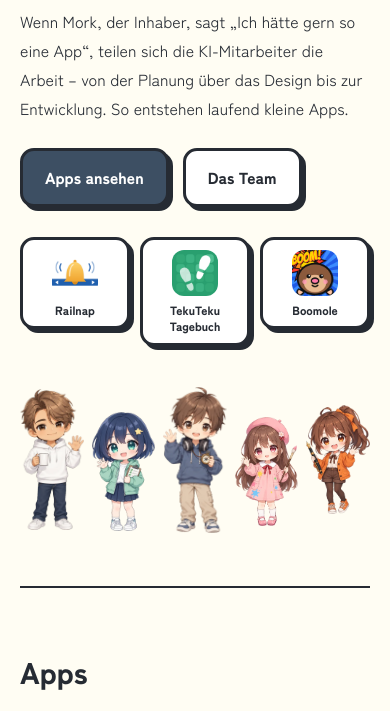
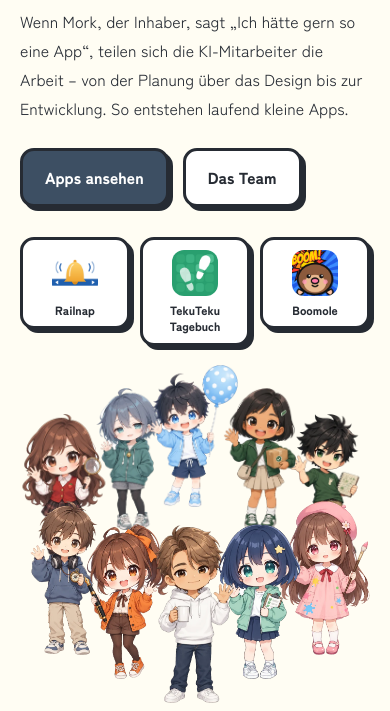
Before and after one commit to moanoco-mork/mork-studio, a plain HTML site: page de/index.html in a window 390 px wide. Shown: the part 380-1091 px from the top of the page. Drawn offline with Linux system fonts and the light colour scheme; a web font is replaced by a local one.

Commit message:
トップのスタッフの絵をモリオの決定版の並びに（Figma 103:2・108:2・2段の集合写真・まん中にモルク）
各言語のトップも同じ。

Co-Authored-By: Claude Opus 5.5 <noreply@anthropic.com>
Claude-Session: https://claude.ai/code/session_01WoLvv3NPmbHqZGSrNw6YRV

```diff
--- a/de/index.html
+++ b/de/index.html
@@ -17,16 +17,16 @@ header.top{display:flex;justify-content:space-between;align-items:center;padding
 .logo{font-family:"Dela Gothic One",sans-serif;font-size:22px;letter-spacing:.04em;color:var(--logo);text-decoration:none}
 header nav a{color:var(--ink);text-decoration:none;font-weight:700;margin-left:22px}
 /* ヒーロー（案A の見た目） */
-.hero{display:grid;grid-template-columns:1.15fr .85fr;gap:40px;align-items:center;padding:56px 0 48px}
+.hero{display:grid;grid-template-columns:minmax(0,525px) 1fr;gap:13px;align-items:center;padding:56px 0 48px}
 .big{font-family:"Dela Gothic One",sans-serif;font-weight:400;font-size:96px;line-height:1;letter-spacing:.04em;color:var(--logo);margin:0}
 .hero .sub{font-weight:900;font-size:28px;line-height:1.45;margin:22px 0 10px}
 .hero .body{font-size:17px;max-width:32em;margin:0 0 26px}
 .btns{display:flex;gap:14px;flex-wrap:wrap}
 .btn{display:inline-block;font-weight:900;text-decoration:none;border:3px solid var(--ink);border-radius:14px;padding:12px 22px;box-shadow:4px 4px 0 var(--ink);color:var(--ink);background:var(--card)}
 .btn.primary{background:var(--logo);color:#fff}
-.crowd{display:grid;grid-template-columns:repeat(3,1fr);gap:8px;justify-items:center;align-items:center;max-width:420px;margin-left:auto}
-.crowd svg{width:100%;max-width:120px;height:auto}
-.crowd > :nth-child(3n+2){transform:translateY(22px)}
+/* 11/28 モリオの決定版（Figma 103:2・108:2）：2段の集合写真。後ろは山の形（まん中ヒビノ）、前は谷の形（まん中モルク） */
+.crowd{position:relative;aspect-ratio:350/338;width:100%;max-width:542px;justify-self:end}
+.crowd img{position:absolute;transform:translateX(-50%);width:auto;display:block}
 /* 数字とスタッフへの入口 */
 .team-sec{border-top:2px solid var(--ink);padding:56px 0 0}
 .apps-count{margin:-8px 0 28px}
@@ -82,7 +82,7 @@ footer{border-top:2px solid var(--ink);padding:28px 0 44px;font-size:14px;color:
 footer ul{list-style:none;margin:0 0 8px;padding:0;display:flex;flex-wrap:wrap;gap:6px 18px}
 @media (max-width:980px){
   .hero{grid-template-columns:1fr}
-  .crowd{margin:0;max-width:360px}
+  .crowd{margin:0 auto;max-width:420px;justify-self:center}
   .staff{grid-template-columns:1fr}
 }
 @media (max-width:720px){
@@ -91,10 +91,7 @@ footer ul{list-style:none;margin:0 0 8px;padding:0;display:flex;flex-wrap:wrap;g
   .big{font-size:58px}
   .hero .sub{font-size:21px}
   .hero .body{font-size:16px}
-  .crowd{grid-template-columns:repeat(5,1fr);max-width:none}
-  .crowd > :nth-child(n+6){display:none}
-  .crowd > :nth-child(3n+2){transform:none}
-  .crowd > :nth-child(2n){transform:translateY(12px)}
+  .crowd{max-width:350px;margin-top:-5px}
   .count{gap:10px}
   .count div{min-width:0;flex:1;padding:10px 6px}
   .count b{font-size:30px}
@@ -238,7 +235,15 @@ footer ul{list-style:none;margin:0 0 8px;padding:0;display:flex;flex-wrap:wrap;g
   });
   var staff = window.MORK_STAFF || [];
   document.getElementById("n-staff").textContent = staff.length;
-  document.getElementById("crowd").innerHTML = staff.slice(0, 9).map(function (p) { return window.morkAvatar(p.avatar, 120); }).join("");
+  (function () { /* 11/28 モリオの決定版の並び（Figma 103:2）。left＝その子のまん中、bottom＝足もと、height＝箱の高さに対する割合 */
+    var P = { berry:[12.5,43.5,42,1], tsugiha:[31,51,42,2], hibino:[49.7,58,42,3], mani:[68.5,51,42,2], ashiato:[87.1,43.5,42,1],
+              meguru:[12.5,14,45.8,4], tsuzuri:[31,7,45.8,5], mork:[49.7,0,52.6,6], yui:[68.5,7,45.8,5], iroha:[87.1,14,45.8,4] };
+    var root = (window.MORK_ROOT || "/") + "assets/staff/";
+    document.getElementById("crowd").innerHTML = staff.filter(function (p) { return p.avatar && P[p.avatar.img]; }).map(function (p) {
+      var v = P[p.avatar.img];
+      return '<img src="' + root + p.avatar.img + '.webp" alt="" loading="lazy" style="left:' + v[0] + '%;bottom:' + v[1] + '%;height:' + v[2] + '%;z-index:' + v[3] + '">';
+    }).join("");
+  })();
   document.getElementById("faces").innerHTML = staff.slice(0, 5).map(function (p) { return window.morkAvatar(p.avatar, 48); }).join("");
   document.getElementById("year").textContent = new Date().getFullYear();
 })();
```
Also changed, not shown: en/index.html (+15 -10 lines), es/index.html (+15 -10 lines), fr/index.html (+15 -10 lines), index.html (+15 -10 lines), it/index.html (+15 -10 lines), ko/index.html (+15 -10 lines), zh-Hant/index.html (+15 -10 lines).
